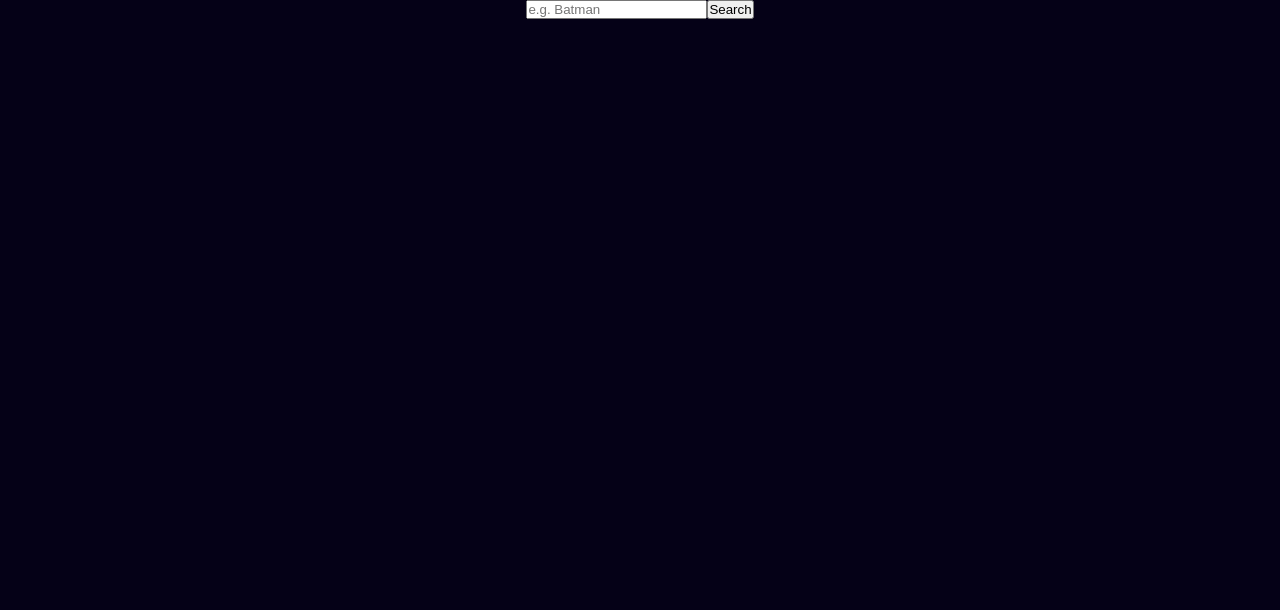
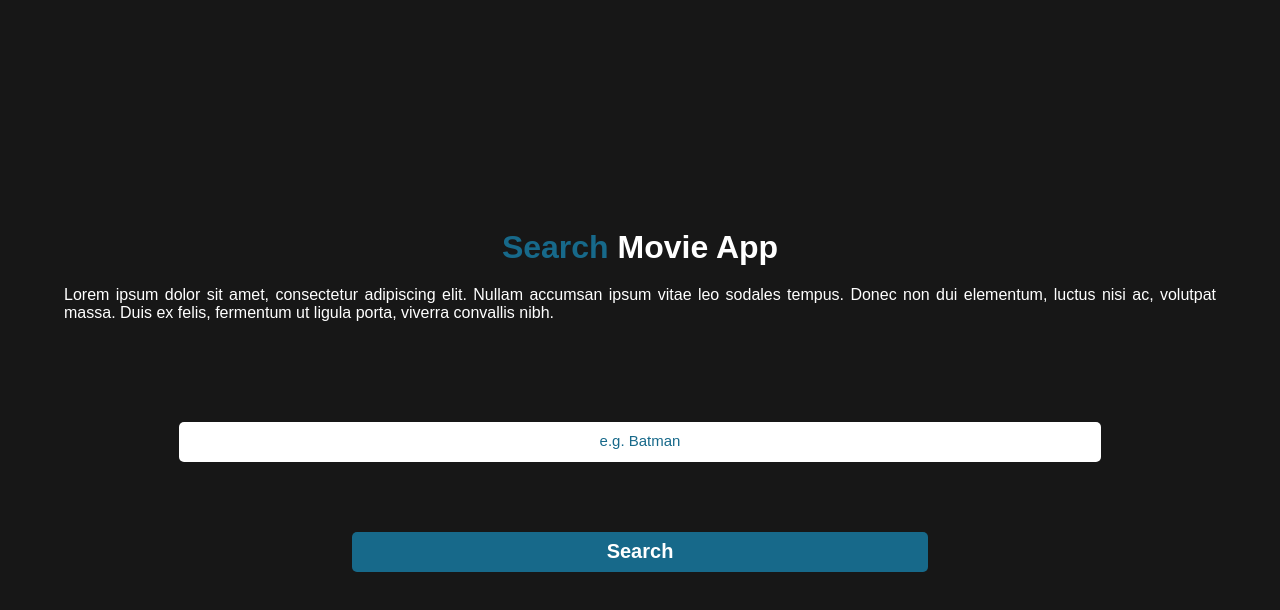
Before and after one commit to maciej790/react-movie-app, a React (Create React App) app: page / in a window 1280 px wide. Shown: the top 610 px of the page. Built offline with nearby package versions, Linux system fonts and the light colour scheme.

Commit message:
Done first view of app

```diff
--- a/src/App.js
+++ b/src/App.js
@@ -1,5 +1,6 @@
 import React, { useState } from "react";
 import GlobalStyle from "./style/GlobalStyle";
+import WelcomeText from "./components/WelcomeText/WelcomeText";
 import SearchForm from "./components/SearchForm/SearchForm";
 import MovieList from "./components/MovieList/MovieList";
 import { StyledWrapper } from "./style/StyledWrapper";
@@ -20,6 +21,7 @@ function App() {
   return (
     <StyledWrapper>
       <GlobalStyle />
+      <WelcomeText />
       <SearchForm handleSearchSubmit={handleSearchSubmit} />
       <MovieList query={query}/>
     </StyledWrapper>
--- /dev/null
+++ b/src/components/Loader/Loader.js
@@ -0,0 +1,11 @@
+import React from "react";
+
+function Loader() {
+  return (
+    <div>
+      <h1>Loader</h1>
+    </div>
+  );
+}
+
+export default Loader;
--- /dev/null
+++ b/src/components/Loader/StyledLoader.js
@@ -0,0 +1 @@
+import styled from "styled-components";
--- a/src/components/MovieList/MovieList.js
+++ b/src/components/MovieList/MovieList.js
@@ -1,11 +1,14 @@
 import React from "react";
 import useFetch from "../../use/useFetch";
+import Loader from "../Loader/Loader";
 
 function MovieList({ query }) {
   const { response, isLoading, isError } = useFetch(query);
 
   if (response?.Search && !isLoading && !isError) {
     return <h2>Results...</h2>;
+  } else if (isLoading) {
+    return <Loader />;
   } else {
     return <h2>{response?.Error}</h2>;
   }
--- a/src/components/SearchForm/StyledSearchForm.js
+++ b/src/components/SearchForm/StyledSearchForm.js
@@ -1,7 +1,38 @@
 import styled from "styled-components";
+import { colors } from "../../style/Variables";
 
-export const StyledForm = styled.form``;
+export const StyledForm = styled.form`
+  width: 90%;
+  height: 150px;
+  margin-top: 100px;
+  display: flex;
+  flex-direction: column;
+  justify-content: space-between;
+  align-items: center;
+`;
 
-export const FormInput = styled.input``;
+export const FormInput = styled.input`
+  width: 80%;
+  height: 40px;
+  text-align: center;
+  border: none;
+  outline: none;
+  border-radius: 5px;
 
-export const FormSubmit = styled.button``;
+  ::placeholder {
+    color: ${colors.mainColor};
+    font-size: 15px;
+  }
+`;
+
+export const FormSubmit = styled.button`
+  width: 50%;
+  height: 40px;
+  border: none;
+  outline: none;
+  border-radius: 5px;
+  color: ${colors.textColor};
+  font-size: 20px;
+  font-weight: bold;
+  background-color: ${colors.mainColor};
+`;
--- /dev/null
+++ b/src/components/WelcomeText/StyledWelocmeText.js
@@ -0,0 +1,19 @@
+import styled from "styled-components";
+import { colors } from "../../style/Variables";
+
+export const Welcome = styled.header`
+  width: 90%;
+`;
+
+export const H1 = styled.h1`
+  text-align: center;
+`;
+
+export const P = styled.p`
+  margin-top: 20px;
+  text-align: justify;
+`;
+
+export const Span = styled.span`
+  color: ${colors.mainColor};
+`;
--- /dev/null
+++ b/src/components/WelcomeText/WelcomeText.js
@@ -0,0 +1,20 @@
+import React from "react";
+import { Welcome, H1, P, Span } from "./StyledWelocmeText";
+
+function WelcomeText() {
+  return (
+    <Welcome>
+      <H1>
+        <Span>Search</Span> Movie App
+      </H1>
+      <P>
+        Lorem ipsum dolor sit amet, consectetur adipiscing elit. Nullam accumsan
+        ipsum vitae leo sodales tempus. Donec non dui elementum, luctus nisi ac,
+        volutpat massa. Duis ex felis, fermentum ut ligula porta, viverra
+        convallis nibh.
+      </P>
+    </Welcome>
+  );
+}
+
+export default WelcomeText;
--- a/src/style/GlobalStyle.js
+++ b/src/style/GlobalStyle.js
@@ -10,7 +10,7 @@ const GlobalStyle = createGlobalStyle`
     }
 
     body{
-        font-family: 'IBM Plex Sans', sans-serif;
+        font-family: 'Poppins', sans-serif;
         background-color: ${colors.mainBacground};
         color: ${colors.textColor};
     }
--- a/src/style/StyledWrapper.js
+++ b/src/style/StyledWrapper.js
@@ -6,4 +6,5 @@ export const StyledWrapper = styled.main`
   display: flex;
   flex-direction: column;
   align-items: center;
+  justify-content: center;
 `;
--- a/src/style/Variables.js
+++ b/src/style/Variables.js
@@ -1,5 +1,6 @@
 export const colors = {
-  mainBacground: "#050117",
+  mainBacground: "#171717",
+  mainColor: '#17698a',
   textColor: "white",
 };
 
```
